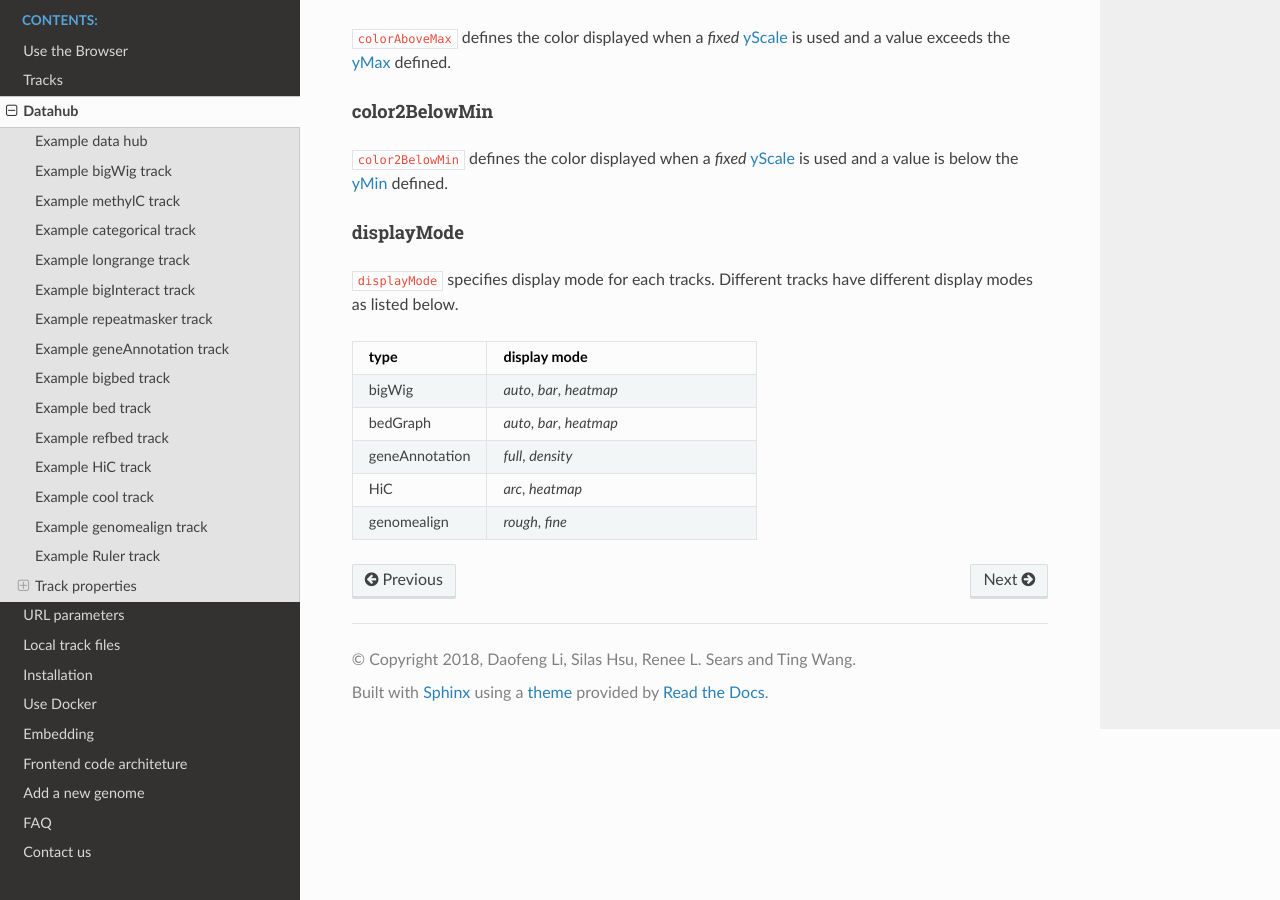
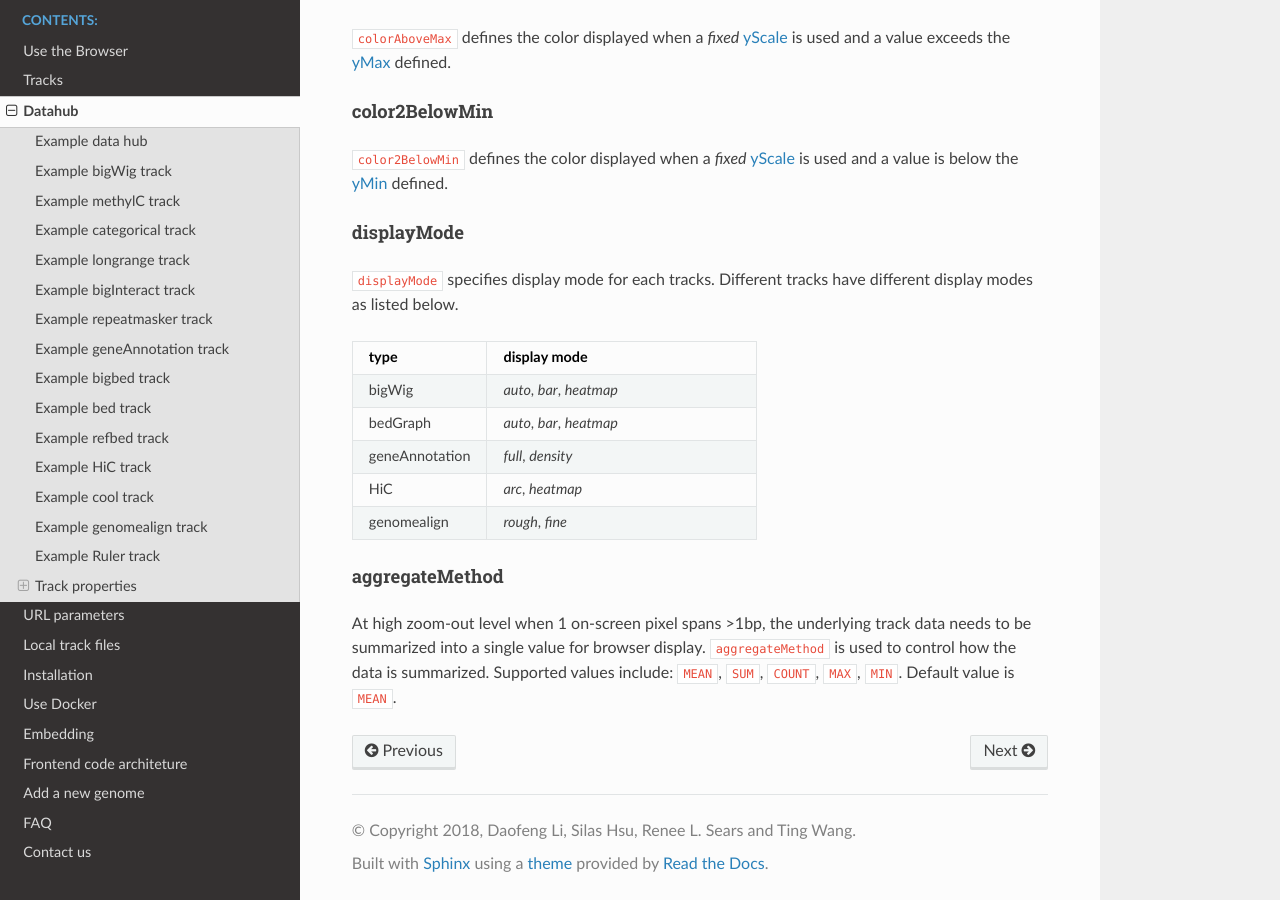
Before and after one commit to lidaof/eg-docs, a Sphinx documentation site: the page built from docs/datahub.rst, in a window 1280 px wide and 900 px high, scrolled down 8746 px. Built offline with Sphinx 7.4.7 and the Read the Docs theme 2.0.0, drawn with Linux system fonts in a browser that asks for light colours.

Commit message:
aggregate

```diff
--- a/docs/datahub.rst
+++ b/docs/datahub.rst
@@ -237,7 +237,7 @@ Example HiC track
     }
 
 Example cool track
------------------
+------------------
 
 .. code-block:: json
 
@@ -475,3 +475,11 @@ displayMode
      - *arc*, *heatmap*
    * - genomealign
      - *rough*, *fine*
+
+aggregateMethod
+^^^^^^^^^^^^^^^
+
+At high zoom-out level when 1 on-screen pixel spans >1bp, the underlying track data needs to be
+summarized into a single value for browser display.
+``aggregateMethod`` is used to control how the data is summarized. Supported values include:
+``MEAN``, ``SUM``, ``COUNT``, ``MAX``, ``MIN``. Default value is ``MEAN``.
```
